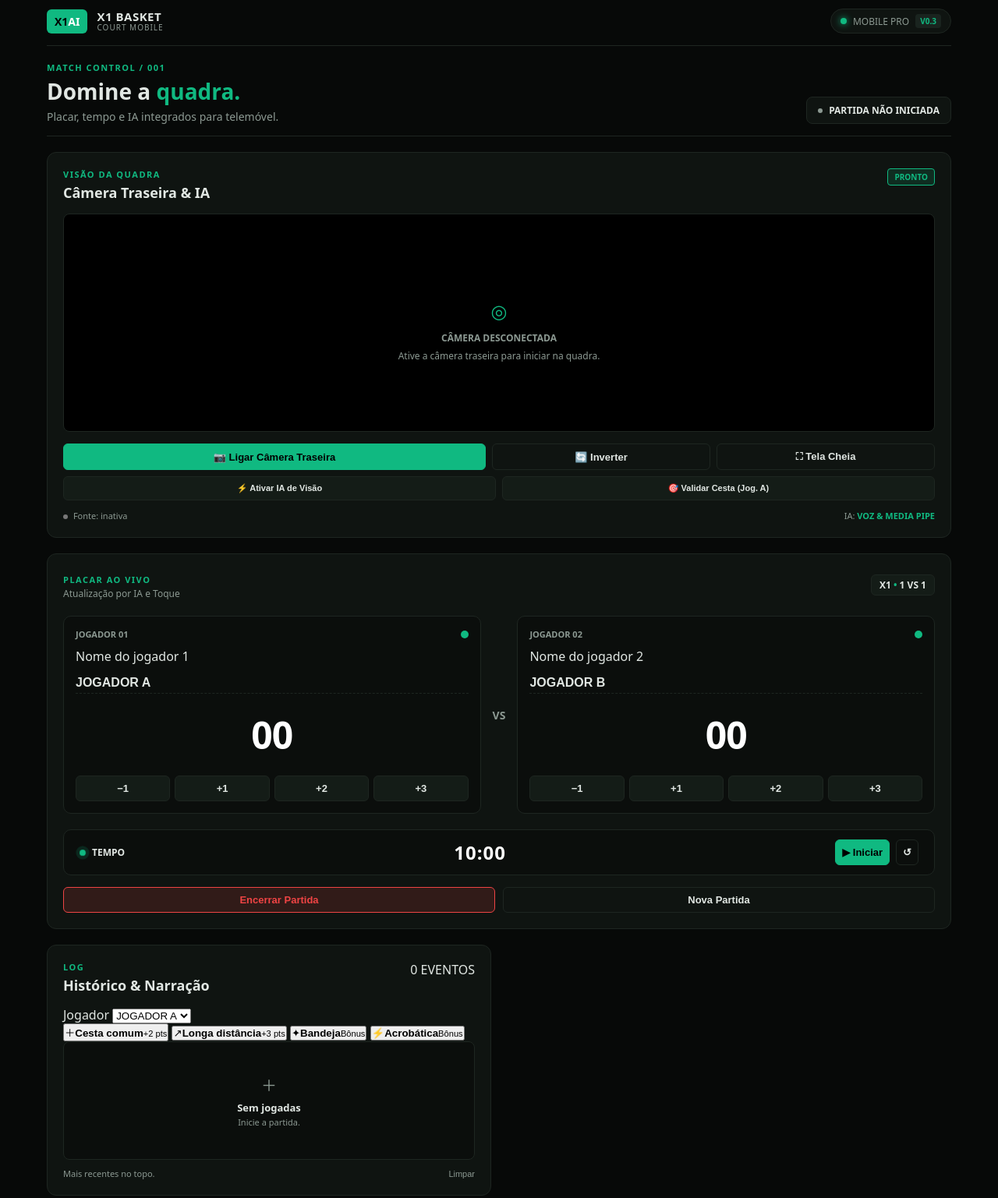
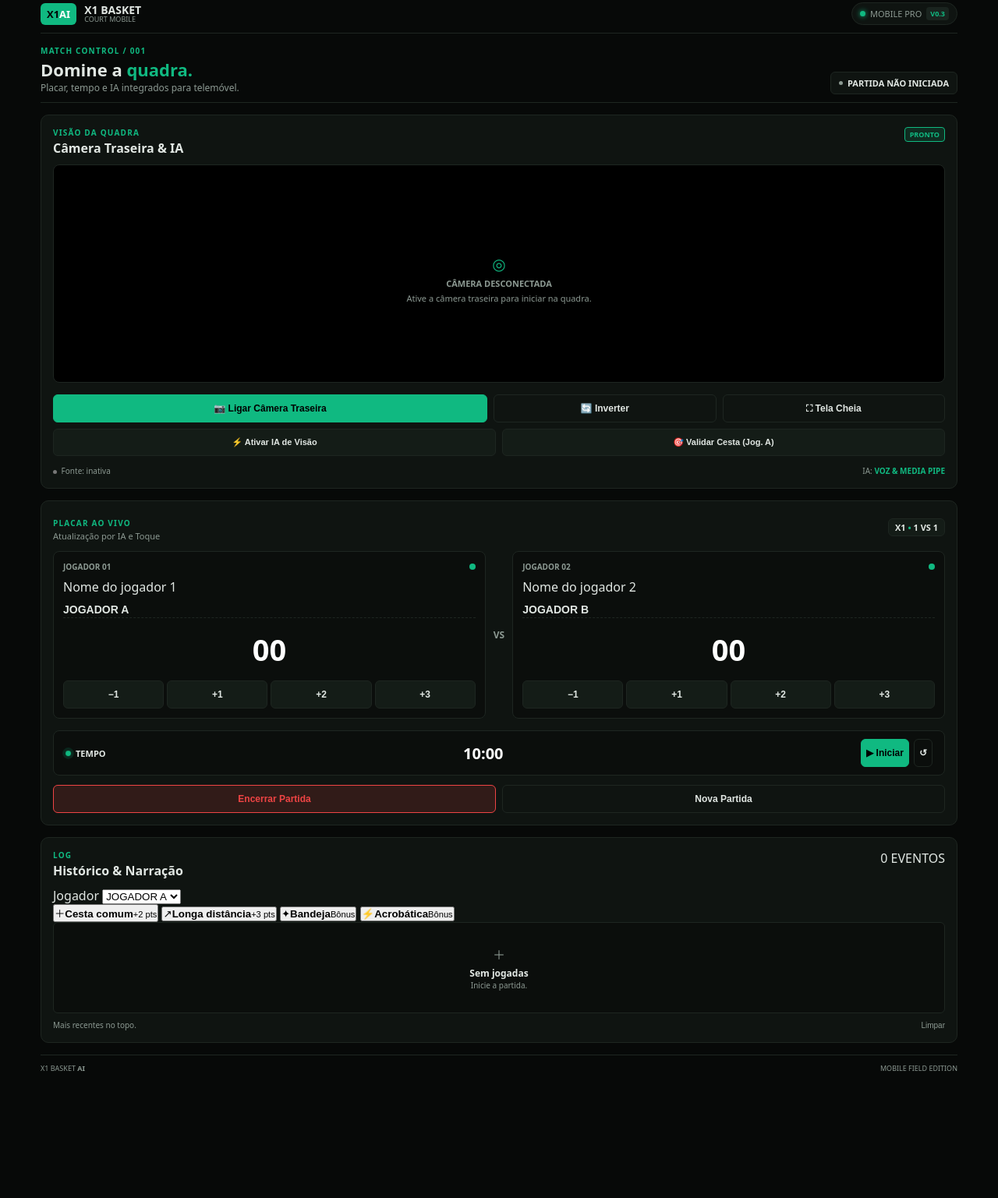
Before and after one commit to pabloafonso610-eng/X1-bask-project, a plain HTML site: page index.html in a window 1280 px wide. Shown: the part 9-1546 px from the top of the page at 78% size. After the commit the page ends 1398 px from the top, so only its background shows below. Drawn offline with Linux system fonts and the light colour scheme.

Commit message:
Update style.css

```diff
--- a/css/style.css
+++ b/css/style.css
@@ -12,7 +12,7 @@
   --font: system-ui, -apple-system, BlinkMacSystemFont, "Segoe UI", Roboto, sans-serif;
 }
 
-* { box-sizing: border-box; margin: 0; padding: 0; }
+* { box-sizing: border-box; margin: 0; padding: 0; -webkit-tap-highlight-color: transparent; }
 
 body {
   background-color: var(--bg);
@@ -27,10 +27,10 @@ body {
   max-width: 1200px;
   width: 100%;
   margin: 0 auto;
-  padding: 20px;
+  padding: 12px;
   display: flex;
   flex-direction: column;
-  gap: 20px;
+  gap: 15px;
   flex: 1;
 }
 
@@ -39,437 +39,131 @@ body {
   justify-content: space-between;
   align-items: center;
   border-bottom: 1px solid var(--border);
-  padding-bottom: 15px;
+  padding-bottom: 10px;
 }
 
-.brand {
-  display: flex;
-  align-items: center;
-  gap: 12px;
-  text-decoration: none;
-  color: var(--text);
-}
+.brand { display: flex; align-items: center; gap: 10px; text-decoration: none; color: var(--text); }
+.brand-mark { background: var(--lime); color: #000; font-weight: 800; padding: 5px 8px; border-radius: 6px; font-size: 13px; }
+.brand-mark span { color: #fff; }
+.brand-copy { display: flex; flex-direction: column; line-height: 1.1; }
+.brand-copy strong { font-size: 14px; }
+.brand-copy small { font-size: 9px; color: var(--muted); }
 
-.brand-mark {
-  background: var(--lime);
-  color: #000;
-  font-weight: 800;
-  padding: 6px 10px;
-  border-radius: 6px;
-  font-size: 14px;
-}
+.top-status { display: flex; align-items: center; gap: 6px; font-size: 11px; color: var(--muted); background: var(--panel); border: 1px solid var(--border); padding: 5px 10px; border-radius: 20px; }
+.status-dot { width: 7px; height: 7px; background: var(--lime); border-radius: 50%; box-shadow: 0 0 6px var(--lime); }
+.version { background: #1a241f; color: var(--lime); padding: 2px 5px; border-radius: 4px; font-size: 9px; font-weight: 700; }
 
-.brand-mark span { color: #fff; }
+main { display: flex; flex-direction: column; gap: 15px; }
 
-.brand-copy {
-  display: flex;
-  flex-direction: column;
-  line-height: 1.1;
-}
+.hero-row { display: flex; justify-content: space-between; align-items: flex-end; border-bottom: 1px solid var(--border); padding-bottom: 10px; }
+.eyebrow { font-size: 10px; letter-spacing: 1.2px; color: var(--lime); font-weight: 700; margin-bottom: 2px; text-transform: uppercase; }
+h1 { font-size: 22px; font-weight: 800; }
+h1 span { color: var(--lime); }
+.subtitle { font-size: 12px; color: var(--muted); }
 
-.brand-copy strong { font-size: 15px; letter-spacing: 0.5px; }
-.brand-copy small { font-size: 10px; color: var(--muted); letter-spacing: 1px; }
+.match-state { display: flex; align-items: center; gap: 6px; background: var(--panel); border: 1px solid var(--border); padding: 6px 10px; border-radius: 6px; font-size: 11px; font-weight: 700; }
+.match-state.active { border-color: var(--lime); background: var(--lime-glow); }
+.state-dot { width: 5px; height: 5px; background: var(--muted); border-radius: 50%; }
+.match-state.active .state-dot { background: var(--lime); box-shadow: 0 0 5px var(--lime); }
 
-.top-status {
-  display: flex;
-  align-items: center;
-  gap: 8px;
-  font-size: 12px;
-  color: var(--muted);
-  background: var(--panel);
-  border: 1px solid var(--border);
-  padding: 6px 12px;
-  border-radius: 20px;
-}
+.panel { background: var(--panel); border: 1px solid var(--border); border-radius: 10px; padding: 15px; }
 
-.status-dot {
-  width: 8px;
-  height: 8px;
-  background: var(--lime);
-  border-radius: 50%;
-  box-shadow: 0 0 8px var(--lime);
-}
-
-.version {
-  background: #1a241f;
-  color: var(--lime);
-  padding: 2px 6px;
-  border-radius: 4px;
-  font-size: 10px;
-  font-weight: 700;
-}
-
-main {
-  display: flex;
-  flex-direction: column;
-  gap: 20px;
-}
-
-.hero-row {
-  display: flex;
-  justify-content: space-between;
-  align-items: flex-end;
-  border-bottom: 1px solid var(--border);
-  padding-bottom: 15px;
-}
-
-.eyebrow {
-  font-size: 11px;
-  letter-spacing: 1.5px;
-  color: var(--lime);
-  font-weight: 700;
-  margin-bottom: 4px;
-  text-transform: uppercase;
-}
-
-h1 { font-size: 28px; font-weight: 800; }
-h1 span { color: var(--lime); }
-.subtitle { font-size: 14px; color: var(--muted); margin-top: 4px; }
-
-.match-state {
-  display: flex;
-  align-items: center;
-  gap: 8px;
-  background: var(--panel);
-  border: 1px solid var(--border);
-  padding: 8px 14px;
-  border-radius: 8px;
-  font-size: 12px;
-  font-weight: 700;
-}
-
-.match-state.active { border-color: var(--lime); background: var(--lime-glow); }
-.state-dot { width: 6px; height: 6px; background: var(--muted); border-radius: 50%; }
-.match-state.active .state-dot { background: var(--lime); box-shadow: 0 0 6px var(--lime); }
-
-.panel {
-  background: var(--panel);
-  border: 1px solid var(--border);
-  border-radius: 12px;
-  padding: 20px;
-}
-
-.scoreboard-head {
-  display: flex;
-  justify-content: space-between;
-  align-items: center;
-  margin-bottom: 20px;
-}
-
-.muted.small { font-size: 12px; color: var(--muted); }
-
-.period-pill {
-  background: #141c17;
-  border: 1px solid var(--border);
-  padding: 4px 10px;
-  border-radius: 6px;
-  font-size: 12px;
-  font-weight: 700;
-}
-
+.scoreboard-head { display: flex; justify-content: space-between; align-items: center; margin-bottom: 12px; }
+.muted.small { font-size: 11px; color: var(--muted); }
+.period-pill { background: #141c17; border: 1px solid var(--border); padding: 3px 8px; border-radius: 6px; font-size: 11px; font-weight: 700; }
 .period-pill span { color: var(--lime); }
 
-.score-grid {
-  display: grid;
-  grid-template-columns: 1fr auto 1fr;
-  gap: 15px;
-  align-items: center;
-  margin-bottom: 20px;
-}
+.score-grid { display: grid; grid-template-columns: 1fr auto 1fr; gap: 10px; align-items: center; margin-bottom: 15px; }
+.player-card { background: #0b0e0c; border: 1px solid var(--border); border-radius: 8px; padding: 12px; display: flex; flex-direction: column; gap: 8px; }
+.player-top { display: flex; justify-content: space-between; align-items: center; }
+.player-tag { font-size: 10px; color: var(--muted); font-weight: 700; }
+.player-color { width: 8px; height: 8px; border-radius: 50%; background: var(--lime); }
+.player-name { background: transparent; border: none; border-bottom: 1px dashed var(--border); color: var(--text); font-size: 14px; font-weight: 700; padding: 2px 0; width: 100%; }
+.player-name:focus { outline: none; border-bottom-color: var(--lime); }
+.score { font-size: 38px; font-weight: 900; text-align: center; color: #fff; margin: 6px 0; }
+.score-controls { display: grid; grid-template-columns: repeat(4, 1fr); gap: 4px; }
+.score-btn, .button { background: #141c17; border: 1px solid var(--border); color: var(--text); padding: 10px 6px; border-radius: 6px; font-weight: 700; font-size: 12px; cursor: pointer; text-align: center; }
+.score-btn:active, .button:active { background: var(--border-focus); border-color: var(--lime); }
 
-.player-card {
-  background: #0b0e0c;
-  border: 1px solid var(--border);
-  border-radius: 10px;
-  padding: 15px;
-  display: flex;
-  flex-direction: column;
-  gap: 10px;
-}
+.versus { display: flex; flex-direction: column; align-items: center; justify-content: center; font-weight: 900; font-size: 12px; color: var(--muted); }
 
-.player-top {
-  display: flex;
-  justify-content: space-between;
-  align-items: center;
-}
-
-.player-tag { font-size: 11px; color: var(--muted); font-weight: 700; }
-.player-color { width: 10px; height: 10px; border-radius: 50%; background: var(--lime); }
-
-.player-name {
-  background: transparent;
-  border: none;
-  border-bottom: 1px dashed var(--border);
-  color: var(--text);
-  font-size: 16px;
-  font-weight: 700;
-  padding: 4px 0;
-  width: 100%;
-}
-
-.player-name:focus { outline: none; border-bottom-color: var(--lime); }
-
-.score {
-  font-size: 48px;
-  font-weight: 900;
-  text-align: center;
-  letter-spacing: -1px;
-  color: #fff;
-  margin: 10px 0;
-}
-
-.score-controls {
-  display: grid;
-  grid-template-columns: repeat(4, 1fr);
-  gap: 6px;
-}
-
-.score-btn, .button {
-  background: #141c17;
-  border: 1px solid var(--border);
-  color: var(--text);
-  padding: 8px;
-  border-radius: 6px;
-  font-weight: 700;
-  font-size: 13px;
-  cursor: pointer;
-  transition: all 0.2s;
-}
-
-.score-btn:hover, .button:hover { background: var(--border-focus); border-color: var(--lime); }
-
-.versus {
-  display: flex;
-  flex-direction: column;
-  align-items: center;
-  justify-content: center;
-  font-weight: 900;
-  font-size: 14px;
-  color: var(--muted);
-}
-
-.clock-row {
-  display: flex;
-  justify-content: space-between;
-  align-items: center;
-  background: #0b0e0c;
-  border: 1px solid var(--border);
-  padding: 12px 20px;
-  border-radius: 10px;
-  margin-bottom: 15px;
-}
-
-.clock-label {
-  display: flex;
-  align-items: center;
-  gap: 8px;
-  font-size: 12px;
-  font-weight: 700;
-}
-
-.live-pulse {
-  width: 8px;
-  height: 8px;
-  background: var(--lime);
-  border-radius: 50%;
-  animation: pulse 1.5s infinite;
-}
+.clock-row { display: flex; justify-content: space-between; align-items: center; background: #0b0e0c; border: 1px solid var(--border); padding: 10px 15px; border-radius: 8px; margin-bottom: 12px; }
+.clock-label { display: flex; align-items: center; gap: 6px; font-size: 11px; font-weight: 700; }
+.live-pulse { width: 7px; height: 7px; background: var(--lime); border-radius: 50%; animation: pulse 1.5s infinite; }
 
 @keyframes pulse {
   0% { transform: scale(0.95); box-shadow: 0 0 0 0 rgba(16, 185, 129, 0.7); }
-  70% { transform: scale(1); box-shadow: 0 0 0 6px rgba(16, 185, 129, 0); }
+  70% { transform: scale(1); box-shadow: 0 0 0 5px rgba(16, 185, 129, 0); }
   100% { transform: scale(0.95); box-shadow: 0 0 0 0 rgba(16, 185, 129, 0); }
 }
 
-.clock { font-size: 24px; font-weight: 900; letter-spacing: 1px; color: #fff; }
-.clock-actions { display: flex; gap: 8px; }
+.clock { font-size: 20px; font-weight: 900; color: #fff; }
+.clock-actions { display: flex; gap: 6px; }
 
 .button-primary { background: var(--lime); color: #000; border-color: var(--lime); }
-.button-primary:hover { background: #059669; }
 .button-quiet { background: transparent; }
 .button-danger { background: var(--danger-glow); border-color: var(--danger); color: var(--danger); }
-.button-danger:hover { background: var(--danger); color: #fff; }
-
-.match-actions { display: flex; gap: 10px; }
+.match-actions { display: flex; gap: 8px; }
 .match-actions button { flex: 1; }
 
-.content-grid {
-  display: grid;
-  grid-template-columns: 1fr 1fr;
-  gap: 20px;
-}
-
-.section-heading {
-  display: flex;
-  justify-content: space-between;
-  align-items: flex-start;
-  margin-bottom: 15px;
-}
-
-.section-heading h2 { font-size: 18px; font-weight: 800; }
-
-.tag {
-  font-size: 10px;
-  font-weight: 800;
-  padding: 3px 8px;
-  border-radius: 4px;
-}
-
+.content-grid { display: grid; grid-template-columns: 1fr; gap: 15px; }
+.section-heading { display: flex; justify-content: space-between; align-items: flex-start; margin-bottom: 10px; }
+.section-heading h2 { font-size: 16px; font-weight: 800; }
+.tag { font-size: 9px; font-weight: 800; padding: 2px 6px; border-radius: 4px; }
 .tag-lime { background: var(--lime-glow); color: var(--lime); border: 1px solid var(--lime); }
-.tag-muted { background: var(--border); color: var(--muted); }
 
 .camera-placeholder {
   position: relative;
   overflow: hidden;
   background: #000;
   border-radius: 8px;
-  min-height: 220px;
+  min-height: 260px;
   display: flex;
   align-items: center;
   justify-content: center;
   border: 1px solid var(--border);
 }
 
-.camera-frame {
-  display: flex;
-  flex-direction: column;
-  align-items: center;
-  gap: 6px;
-  color: var(--muted);
-  font-size: 12px;
-  z-index: 2;
-}
-
-.camera-icon { font-size: 24px; color: var(--lime); margin-bottom: 4px; }
-.camera-footer { display: flex; justify-content: space-between; font-size: 11px; color: var(--muted); margin-top: 10px; }
-.mini-dot { display: inline-block; width: 6px; height: 6px; border-radius: 50%; background: var(--lime); margin-right: 4px; }
+.camera-frame { display: flex; flex-direction: column; align-items: center; gap: 4px; color: var(--muted); font-size: 11px; text-align: center; padding: 10px; }
+.camera-icon { font-size: 20px; color: var(--lime); }
+.camera-footer { display: flex; justify-content: space-between; font-size: 10px; color: var(--muted); margin-top: 8px; }
+.mini-dot { display: inline-block; width: 5px; height: 5px; border-radius: 50%; background: var(--lime); margin-right: 3px; }
 .text-lime { color: var(--lime); }
 
-.history-list {
-  background: #0b0e0c;
-  border: 1px solid var(--border);
-  border-radius: 8px;
-  max-height: 260px;
-  overflow-y: auto;
-  padding: 10px;
-  display: flex;
-  flex-direction: column;
-  gap: 8px;
-}
+.history-list { background: #0b0e0c; border: 1px solid var(--border); border-radius: 6px; max-height: 200px; overflow-y: auto; padding: 8px; display: flex; flex-direction: column; gap: 6px; }
+.empty-state { text-align: center; padding: 20px 10px; color: var(--muted); }
+.empty-state span { font-size: 16px; display: block; margin-bottom: 4px; }
+.empty-state strong { display: block; color: var(--text); font-size: 12px; }
+.empty-state p { font-size: 10px; }
 
-.empty-state {
-  text-align: center;
-  padding: 30px 10px;
-  color: var(--muted);
-}
+.history-item { display: flex; align-items: center; gap: 8px; background: #121815; border: 1px solid var(--border); padding: 6px 8px; border-radius: 6px; font-size: 11px; }
+.event-icon { font-size: 12px; min-width: 16px; text-align: center; }
+.event-title { font-weight: 700; color: var(--text); }
+.event-meta { font-size: 9px; color: var(--muted); }
+.event-points { margin-left: auto; font-weight: 800; color: var(--lime); }
 
-.empty-state span { font-size: 20px; display: block; margin-bottom: 6px; }
-.empty-state strong { display: block; color: var(--text); font-size: 13px; margin-bottom: 2px; }
-.empty-state p { font-size: 11px; }
+.history-bottom { display: flex; justify-content: space-between; align-items: center; margin-top: 8px; font-size: 10px; color: var(--muted); }
+.text-button { background: none; border: none; color: var(--muted); cursor: pointer; font-size: 10px; }
 
-.history-item {
-  display: flex;
-  align-items: center;
-  gap: 10px;
-  background: #121815;
-  border: 1px solid var(--border);
-  padding: 8px 10px;
-  border-radius: 6px;
-  font-size: 12px;
-}
-
-.event-icon { font-size: 14px; min-width: 20px; text-align: center; }
-.event-title { font-weight: 700; color: var(--text); }
-.event-meta { font-size: 10px; color: var(--muted); }
-.event-points { margin-left: auto; font-weight: 800; color: var(--lime); }
-.event-points.negative { color: var(--danger); }
-
-.history-bottom {
-  display: flex;
-  justify-content: space-between;
-  align-items: center;
-  margin-top: 10px;
-  font-size: 11px;
-  color: var(--muted);
-}
-
-.text-button { background: none; border: none; color: var(--muted); cursor: pointer; font-size: 11px; }
-.text-button:hover { color: var(--danger); text-decoration: underline; }
-
-.rules-grid {
-  display: grid;
-  grid-template-columns: repeat(5, 1fr);
-  gap: 10px;
-  margin-bottom: 15px;
-}
-
-.rule-field {
-  background: #0b0e0c;
-  border: 1px solid var(--border);
-  padding: 10px;
-  border-radius: 8px;
-  display: flex;
-  flex-direction: column;
-  gap: 6px;
-  font-size: 11px;
-  font-weight: 700;
-  color: var(--muted);
-}
-
-.rule-field input {
-  background: #141c17;
-  border: 1px solid var(--border);
-  color: var(--text);
-  padding: 6px;
-  border-radius: 4px;
-  font-size: 14px;
-  font-weight: 800;
-  width: 100%;
-}
-
-.rules-footer {
-  display: flex;
-  justify-content: space-between;
-  align-items: center;
-  font-size: 12px;
-  color: var(--muted);
-  border-top: 1px solid var(--border);
-  padding-top: 12px;
-}
-
-footer {
-  text-align: center;
-  font-size: 10px;
-  color: var(--muted);
-  border-top: 1px solid var(--border);
-  padding-top: 15px;
-  display: flex;
-  justify-content: space-between;
-}
+footer { text-align: center; font-size: 9px; color: var(--muted); border-top: 1px solid var(--border); padding-top: 10px; display: flex; justify-content: space-between; }
 
 .toast {
   position: fixed;
-  bottom: 20px;
-  right: 20px;
+  bottom: 15px;
+  right: 15px;
+  left: 15px;
   background: #121815;
   border: 1px solid var(--lime);
   color: var(--text);
-  padding: 10px 16px;
+  padding: 10px 14px;
   border-radius: 8px;
-  font-size: 12px;
+  font-size: 11px;
   font-weight: 700;
-  box-shadow: 0 4px 12px rgba(0,0,0,0.5);
+  text-align: center;
+  box-shadow: 0 4px 12px rgba(0,0,0,0.6);
   transform: translateY(100px);
   opacity: 0;
   transition: all 0.3s;
   z-index: 999;
 }
-
 .toast.show { transform: translateY(0); opacity: 1; }
-
-@media (max-width: 900px) {
-  .score-grid { grid-template-columns: 1fr; }
-  .content-grid { grid-template-columns: 1fr; }
-  .rules-grid { grid-template-columns: 1fr 1fr; }
-  .hero-row { flex-direction: column; align-items: flex-start; gap: 10px; }
-}
```
